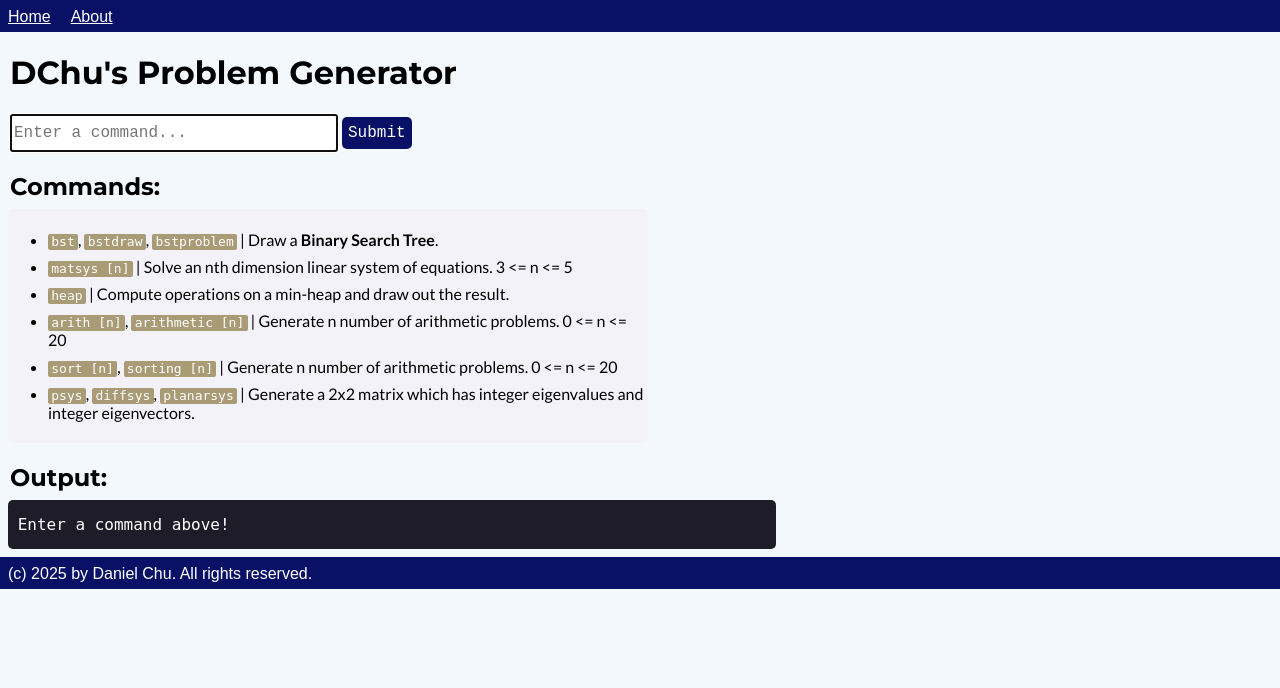
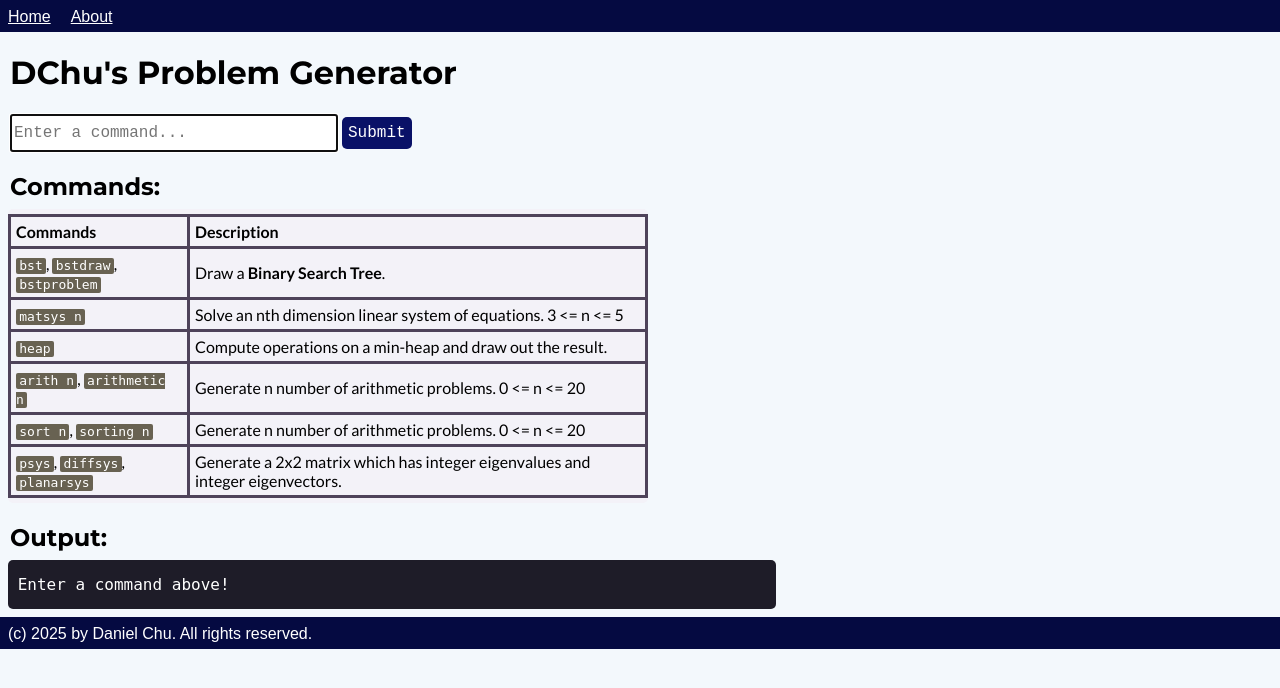
Before and after one commit to danchurlian/DChu-s-Problem-Generator, a Flask app: page / in a window 1280 px wide. Shown: the top 688 px of the page. Run offline with Flask 3, Linux system fonts and the light colour scheme.

Commit message:
Changed help section into a table, darkened code style, darkened nav and footer

```diff
--- a/app.py
+++ b/app.py
@@ -20,13 +20,18 @@ def parse_command(input: str):
     return lines
 
 def help_section():
-    raw_str = f"""- `bst`, `bstdraw`, `bstproblem` | Draw a **Binary Search Tree**.
-- `matsys [n]` | Solve an nth dimension linear system of equations. 3 <= n <= 5
-- `heap` | Compute operations on a min-heap and draw out the result.
-- `arith [n]`, `arithmetic [n]` | Generate n number of arithmetic problems. 0 <= n <= 20
-- `sort [n]`, `sorting [n]` | Generate n number of arithmetic problems. 0 <= n <= 20
-- `psys`, `diffsys`, `planarsys` | Generate a 2x2 matrix which has integer eigenvalues and integer eigenvectors."""
-    html_inst = markdown.markdown(raw_str)
+    raw_str = f"""
+| Commands | Description |
+|:--|:--|
+| `bst`, `bstdraw`, `bstproblem` | Draw a **Binary Search Tree**. |
+|`matsys n` | Solve an nth dimension linear system of equations. 3 <= n <= 5 |
+|`heap` | Compute operations on a min-heap and draw out the result. |
+|`arith n`, `arithmetic n` | Generate n number of arithmetic problems. 0 <= n <= 20 |
+|`sort n`, `sorting n` | Generate n number of arithmetic problems. 0 <= n <= 20 |
+|`psys`, `diffsys`, `planarsys` | Generate a 2x2 matrix which has integer eigenvalues and integer eigenvectors. |
+"""
+
+    html_inst = markdown.markdown(raw_str, extensions=['tables'])
     print(html_inst)
     return html_inst
 
--- a/static/style.css
+++ b/static/style.css
@@ -12,13 +12,8 @@ body > * {
     margin-left: 10px;
 }
 
-body code {
-    background-color: rgb(169, 155, 118);
-    color: white;
-    padding-left: .25em;
-    padding-right: .25em;
-    padding-bottom: .10em;
-    border-radius: 2px;
+body section {
+    font-family: Lato, sans-serif;
 }
 
 header {
@@ -26,7 +21,7 @@ header {
 }
 
 header nav {
-    background-color: rgb(9, 17, 103);
+    background-color: rgb(5, 10, 65);
     height: 2em;
 
     margin: 0px;
@@ -40,7 +35,7 @@ header nav a {
 }
 
 footer {
-    background-color: rgb(9, 17, 103);
+    background-color: rgb(5, 10, 65);
     height: 2em;
 
     color: white;
@@ -66,21 +61,35 @@ nav a {
     color: white;
 }
 
-section {
-    font-family: Lato, sans-serif;
-}
-
 #help-section {
     background-color: rgb(243, 242, 248);
     width: 50%;
-
-
+    font-family: Lato, sans-serif;
 
     padding-top: 5px;
     padding-bottom: 5px;
     border-radius: 5px;
 
     margin: 0.5em;
+}
+
+#help-section table {
+    table-layout: fixed;
+    border-collapse: collapse;
+}
+
+#help-section table th, td {
+    border: 3px solid rgb(78, 67, 90);
+    padding: 5px;
+}
+
+#help-section code {
+    background-color: rgb(104, 98, 82);
+    color: white;
+    padding-left: .25em;
+    padding-right: .25em;
+    padding-bottom: .10em;
+    border-radius: 2px;
 }
 
 #help-section li {
```
